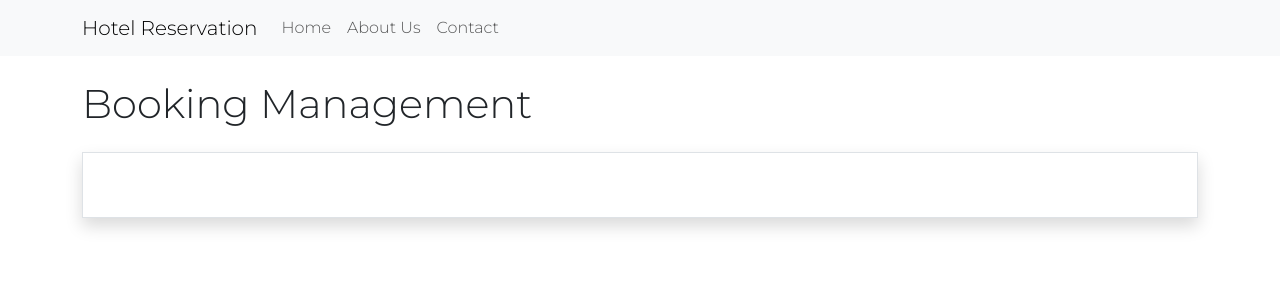
After one commit to jovaandres/hotel-reservation, a CodeIgniter 4 app: template app/Views/reservation.php in a window 1280 px wide. The commit adds this page. Shown: the top 300 px of the page. Run offline with PHP 8.4 and a stand-in for CodeIgniter, Linux system fonts and the light colour scheme; the template is opened without the code that fills it, so the values that code supplies are empty; some libraries are stand-ins or nearby versions.

Commit message:
add booking history

```diff
--- a/app/Controllers/Reservation.php
+++ b/app/Controllers/Reservation.php
@@ -15,7 +15,9 @@ class Reservation extends Controller
         $model = new ReservationModel();
         $reservations = $model->getReservations();
 
-        return $this->respond($reservations);
+        return view('reservation', [
+            'bookings' => $reservations,
+        ]);
     }
 
     public function show($id)
--- a/app/Database/Migrations/2023-06-22-164024_Reservations.php
+++ b/app/Database/Migrations/2023-06-22-164024_Reservations.php
@@ -12,6 +12,9 @@ class Reservations extends Migration
             'id'            => ['type' => 'INT', 'constraint' => 11, 'unsigned' => true, 'auto_increment' => true],
             'user_id'       => ['type' => 'INT', 'constraint' => 11, 'unsigned' => true],
             'room_id'       => ['type' => 'INT', 'constraint' => 11, 'unsigned' => true],
+            'booking_code'  => ['type' => 'VARCHAR', 'constraint' => 255],
+            'status'        => ['type' => 'ENUM', 'constraint' => "'pending','confirmed','rejected'", 'default' => 'pending'],
+            'payment'       => ['type' => 'VARCHAR', 'constraint' => 255, 'default' => 'cash'],
             'check_in_date' => ['type' => 'DATE'],
             'check_out_date' => ['type' => 'DATE'],
             'total_price'   => ['type' => 'DECIMAL', 'constraint' => '10,2'],
--- a/app/Models/ReservationModel.php
+++ b/app/Models/ReservationModel.php
@@ -16,7 +16,10 @@ class ReservationModel extends Model
 
     public function getReservations()
     {
-        return $this->findAll();
+        return $this->select('reservation.*, room.room_type, hotel.name as hotel_name')
+            ->join('room', 'room.id = reservation.room_id')
+            ->join('hotel', 'hotel.id = room.hotel_id')
+            ->findAll();
     }
 
     public function getReservation($id)
--- a/app/Views/home.php
+++ b/app/Views/home.php
@@ -12,7 +12,7 @@
                     <div class="card-body">
                         <p class="card-title"><b><?= $room['hotel_name'] ?></b></p>
                         <p class="card-text"><?= $room['room_type'] ?></p>
-                        <p class="card-text"><b><?= $room['price_per_night'] ?></b></p>
+                        <p class="card-text"><b>$<?= $room['price_per_night'] ?> / night</b></p>
                     </div>
                 </div>
             </a>
--- /dev/null
+++ b/app/Views/reservation.php
@@ -0,0 +1,31 @@
+<!-- app/Views/bookings.php -->
+<?= $this->extend('templates/layout') ?>
+
+<?= $this->section('content') ?>
+    <div class="container mt-4">
+        <h1>Booking Management</h1>
+        <div class="table-responsive my-4 p-4 border shadow">
+            <table class="table">
+                <tbody>
+                    <?php foreach ($bookings as $booking) : ?>
+                        <tr>
+                            <td>
+                                <img src="https://static.theprint.in/wp-content/uploads/2022/10/Hotel.jpg" class="img-thumbnail" alt="Hotel Image" style="width: 100px; height: 100px;object-fit: cover;">
+                            </td>
+                            <td>
+                                <p><b><?= $booking['hotel_name'] ?></b></p>
+                                <p><?= date("M d, Y", strtotime($booking['check_in_date'])) . " - " . date("M d, Y", strtotime($booking['check_out_date'])) ?></p>
+                                <p><?= $booking['room_type'] ?></p>
+                            </td>
+                            <td>
+                                <p><?= strtoupper($booking['booking_code']) ?></p>
+                                <p><?= strtoupper($booking['status']) ?></p>
+                            </td>
+                            <td>$<?= $booking['total_price'] ?></td>
+                        </tr>
+                    <?php endforeach; ?>
+                </tbody>
+            </table>
+        </div>
+    </div>
+<?= $this->endSection() ?>
--- a/app/Views/templates/layout.php
+++ b/app/Views/templates/layout.php
@@ -9,6 +9,13 @@
     <link rel="stylesheet" type="text/css" href="<?= base_url('css/home.css') ?>">
     <link href="https://cdn.jsdelivr.net/npm/bootstrap@5.3.0/dist/css/bootstrap.min.css" rel="stylesheet" integrity="sha384-9ndCyUaIbzAi2FUVXJi0CjmCapSmO7SnpJef0486qhLnuZ2cdeRhO02iuK6FUUVM" crossorigin="anonymous">
     <script src="https://cdn.jsdelivr.net/npm/bootstrap@5.3.0/dist/js/bootstrap.bundle.min.js" integrity="sha384-geWF76RCwLtnZ8qwWowPQNguL3RmwHVBC9FhGdlKrxdiJJigb/j/68SIy3Te4Bkz" crossorigin="anonymous"></script>
+    <style>
+        @import url('https://fonts.googleapis.com/css2?family=Montserrat:wght@300&display=swap');
+
+        * {
+            font-family: 'Montserrat', sans-serif;
+        }
+    </style>
 </head>
 
 <body>
--- a/app/Views/templates/navbar.php
+++ b/app/Views/templates/navbar.php
@@ -1,7 +1,7 @@
 <!-- app/Views/templates/navbar.php -->
 <nav class="navbar navbar-expand-lg navbar-light bg-light">
     <div class="container">
-        <a class="navbar-brand" href="#">Hotel Reservation</a>
+        <a class="navbar-brand" href="/">Hotel Reservation</a>
         <button class="navbar-toggler" type="button" data-bs-toggle="collapse" data-bs-target="#navbarNav"
             aria-controls="navbarNav" aria-expanded="false" aria-label="Toggle navigation">
             <span class="navbar-toggler-icon"></span>
@@ -9,7 +9,7 @@
         <div class="collapse navbar-collapse" id="navbarNav">
             <ul class="navbar-nav ml-auto">
                 <li class="nav-item">
-                    <a class="nav-link" href="#">Home</a>
+                    <a class="nav-link" href="/">Home</a>
                 </li>
                 <li class="nav-item">
                     <a class="nav-link" href="#">About Us</a>
```
Also changed, not shown: app/Database/Seeds/ReservationSeeder.php (added, +33 -0 lines), app/Views/templates/auth.php (+10 -4 lines).
